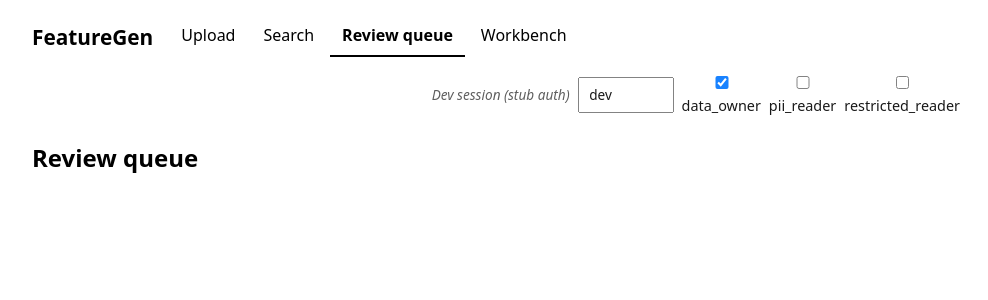
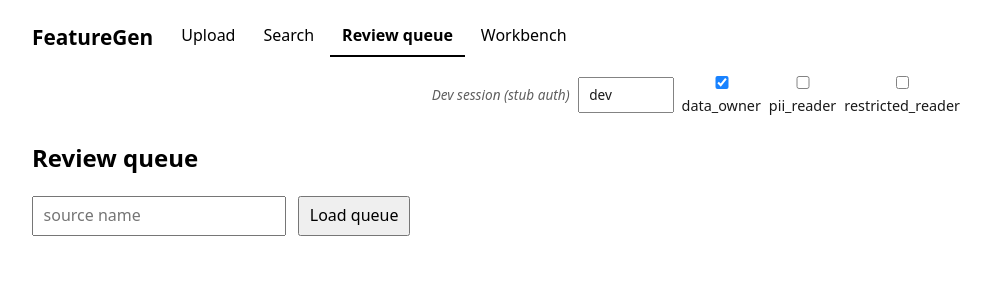
Before and after one commit to inder1991/feature-engineering, a React (Vite) app in the folder frontend/: page / in a window 1280 px wide. Both pictures are taken after a click on the button "Review queue". Shown: the top 300 px of the page, without its empty margins (144-1132 px from the left). Built offline with nearby package versions, Linux system fonts and the light colour scheme.

Commit message:
feat(frontend): review queue — quarantine cards with fix-and-reupload guidance
Co-Authored-By: Claude Fable 5 <noreply@anthropic.com>

```diff
--- a/frontend/src/App.tsx
+++ b/frontend/src/App.tsx
@@ -1,5 +1,6 @@
 import { useState } from 'react'
 import { SessionBar } from './SessionBar'
+import { ReviewQueueScreen } from './screens/ReviewQueueScreen'
 import { SearchScreen } from './screens/SearchScreen'
 import { UploadScreen } from './screens/UploadScreen'
 
@@ -29,7 +30,7 @@ export default function App() {
       <main>
         {tab === 'Upload' && <UploadScreen onReviewQueue={openReview} />}
         {tab === 'Search' && <SearchScreen />}
-        {tab === 'Review queue' && <section><h2>Review queue</h2><p>{reviewSource}</p></section>}
+        {tab === 'Review queue' && <ReviewQueueScreen initialSource={reviewSource} />}
         {tab === 'Workbench' && <section><h2>Workbench</h2></section>}
       </main>
     </div>
--- /dev/null
+++ b/frontend/src/screens/ReviewQueueScreen.tsx
@@ -0,0 +1,79 @@
+import { type FormEvent, useEffect, useState } from 'react'
+import { ApiError, type QuarantineItem, listQuarantine } from '../api'
+
+export function ReviewQueueScreen({ initialSource }: { initialSource: string }) {
+  const [source, setSource] = useState(initialSource)
+  const [items, setItems] = useState<QuarantineItem[] | null>(null)
+  const [error, setError] = useState('')
+
+  async function load(name: string) {
+    if (!name.trim()) return
+    setError('')
+    try {
+      setItems(await listQuarantine(name.trim()))
+    } catch (err) {
+      setItems(null)
+      setError(err instanceof ApiError ? err.detail : String(err))
+    }
+  }
+
+  useEffect(() => {
+    // Arriving via the upload screen's "review quarantined rows" handoff: load immediately.
+    if (initialSource.trim()) void load(initialSource)
+    // eslint-disable-next-line react-hooks/exhaustive-deps
+  }, [initialSource])
+
+  function submit(e: FormEvent) {
+    e.preventDefault()
+    void load(source)
+  }
+
+  return (
+    <section>
+      <h2>Review queue</h2>
+      <form onSubmit={submit}>
+        <input
+          aria-label="source"
+          value={source}
+          onChange={e => setSource(e.target.value)}
+          placeholder="source name"
+        />
+        <button type="submit">Load queue</button>
+      </form>
+      {error && (
+        <p role="alert" className="error">
+          {error}
+        </p>
+      )}
+      {items?.length === 0 && (
+        <p className="empty">Queue clear — no quarantined rows for this source.</p>
+      )}
+      {items && items.length > 0 && (
+        <>
+          <p>
+            {items.length} quarantined row{items.length === 1 ? '' : 's'}. Fix them in the source
+            file and re-upload — a clean upload clears this queue.
+          </p>
+          {items.map(item => (
+            <article className="card quarantine" key={item.row_index}>
+              <header>
+                <span className="badge rejected">row {item.row_index}</span>
+                <strong>{item.reason}</strong>
+              </header>
+              <dl>
+                {Object.entries(item.raw)
+                  .filter(([, v]) => v !== '' && v !== null && v !== false)
+                  .map(([k, v]) => (
+                    <div key={k}>
+                      <dt>{k}</dt>
+                      <dd>{String(v)}</dd>
+                    </div>
+                  ))}
+              </dl>
+            </article>
+          ))}
+        </>
+      )}
+    </section>
+  )
+}
```
Also changed, not shown: 1 other file (tests, documents, lock files or other folders).
